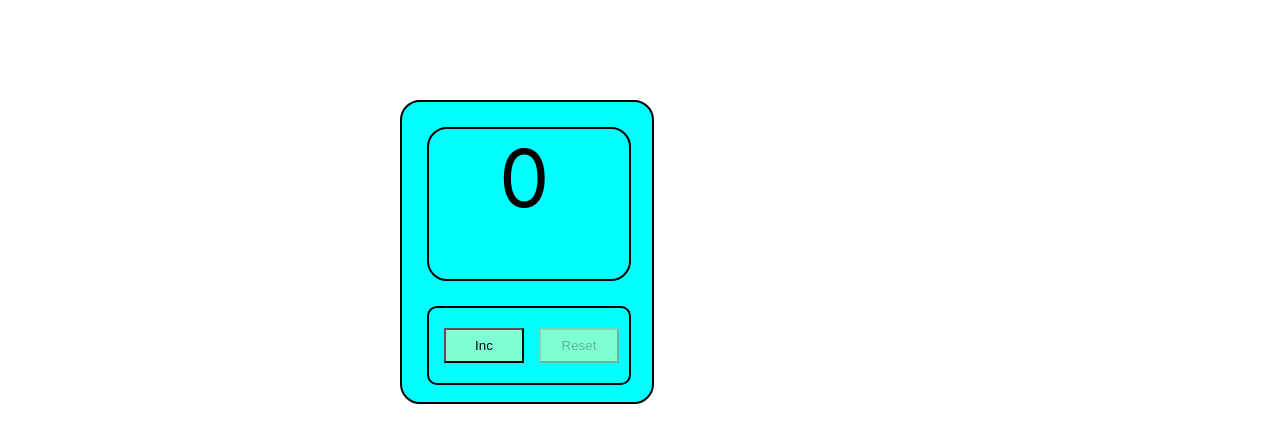
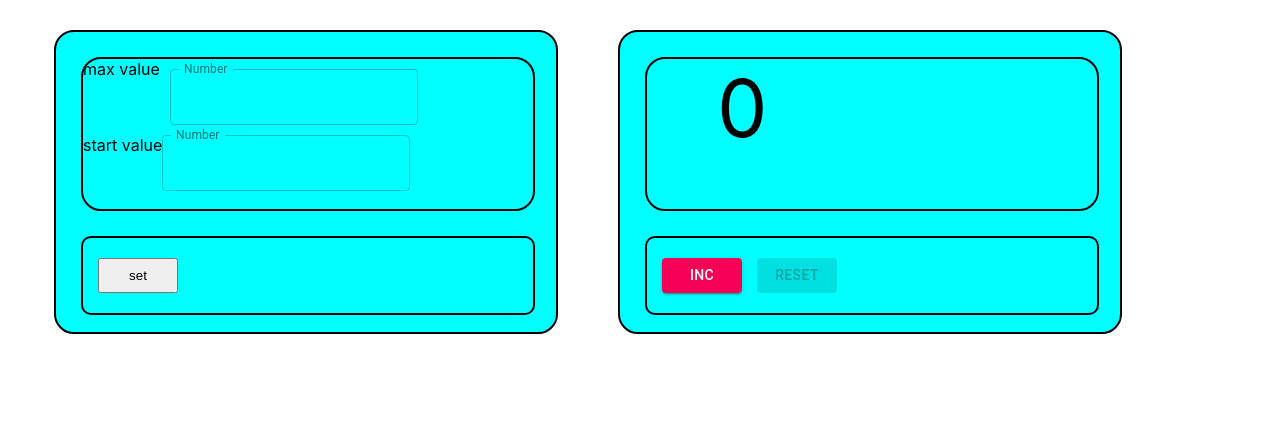
Before and after one commit to PavelMalta/CounterTuesday, a React (Create React App) app: page / in a window 1280 px wide. Shown: the top 442 px of the page. Built offline with nearby package versions, Linux system fonts and the light colour scheme.

Commit message:
add SettingsCounter component

```diff
--- a/src/App.css
+++ b/src/App.css
@@ -1,10 +1,7 @@
-.App {
-    margin-left: 400px;
-    margin-top: 100px;
-}
+
 
 .calculate {
-    width: 250px;
+    width: 500px;
     height: 300px;
     border: 2px solid black;
     border-radius: 20px;
@@ -12,7 +9,7 @@
 }
 
 .monitor {
-    width: 200px;
+    width: 450px;
     height: 150px;
     border: 2px solid black;
     margin: 25px;
@@ -29,7 +26,7 @@
 }
 
 .menu {
-    width: 200px;
+    width: 450px;
     height: 75px;
     border: 2px solid black;
     margin-left: 25px;
@@ -40,6 +37,5 @@
     margin-top: 20px;
     width: 80px;
     height: 35px;
-    background-color: aquamarine;
     cursor: pointer;
 }
--- a/src/App.tsx
+++ b/src/App.tsx
@@ -1,6 +1,8 @@
 import React, {useState} from 'react';
 import './App.css';
-import {Increment} from './Increment';
+import {Increment} from './components/Increment';
+import {Container, Grid} from "@material-ui/core";
+import {SettingsCounter} from "./components/SettingsCounter";
 
 
 function App() {
@@ -16,12 +18,19 @@ function App() {
 
 
     return (
-        <div className="App">
-            <Increment value={value}
-                       addValue={addValue}
-                       resetValue={resetValue}
-            />
-        </div>
+        <Container>
+            <Grid container className="App" >
+            <Grid item style={{margin: "30px"}}>
+                <SettingsCounter/>
+            </Grid>
+            <Grid item style={{margin: "30px"}}>
+                <Increment value={value}
+                           addValue={addValue}
+                           resetValue={resetValue}
+                />
+            </Grid>
+        </Grid>
+        </Container>
     );
 }
 
--- a/src/Button.tsx
+++ /dev/null
@@ -1,13 +0,0 @@
-
-
-type ButtonPropsType = {
-    title: string
-    onClick: () => void
-    disabled: () => boolean | undefined
-}
-
-export function Button(props: ButtonPropsType) {
-    return (
-        <button onClick={props.onClick} disabled={props.disabled()}>{props.title}</button>
-    )
-}
--- /dev/null
+++ b/src/components/Button.tsx
@@ -0,0 +1,21 @@
+import React from 'react';
+import Button from '@material-ui/core/Button';
+
+
+type ButtonPressPropsType = {
+    title: string
+    onClick: () => void
+    disabled: () => boolean | undefined
+}
+
+export function ButtonPress(props: ButtonPressPropsType) {
+    return (
+        <Button variant="contained"
+                color="secondary"
+                onClick={props.onClick}
+                disabled={props.disabled()}
+        >
+            {props.title}
+        </Button>
+    )
+}
--- a/src/Increment.tsx
+++ b/src/components/Increment.tsx
@@ -1,5 +1,5 @@
-import './App.css';
-import {Button} from "./Button";
+import '../App.css';
+import {ButtonPress} from "./Button";
 
 
 type IncrementPropsType = {
@@ -15,16 +15,9 @@ export function Increment(props: IncrementPropsType) {
     const onResetHandler = () => {
         props.resetValue()
     }
-    const onInsDisabled = () => {
-        if (props.value === 5) {
-            return true
-        }
-    }
-    const onResetDisabled = () => {
-        if (props.value === 0) {
-            return true
-        }
-    }
+    const onInsDisabled = () => props.value === 5
+    const onResetDisabled = () => props.value === 0
+
 
     return (
         <div className={"calculate"}>
@@ -32,8 +25,8 @@ export function Increment(props: IncrementPropsType) {
                 <span className={props.value === 5 ? "active-value" : "value"}>{props.value}</span>
             </div>
             <div className={"menu"}>
-                <Button title={"Inc"} onClick={onIncHandler} disabled={onInsDisabled}/>
-                <Button title={"Reset"} onClick={onResetHandler} disabled={onResetDisabled}/>
+                <ButtonPress title={"Inc"} onClick={onIncHandler} disabled={onInsDisabled}/>
+                <ButtonPress title={"Reset"} onClick={onResetHandler} disabled={onResetDisabled}/>
             </div>
         </div>
     )
--- /dev/null
+++ b/src/components/SettingsCounter.tsx
@@ -0,0 +1,31 @@
+import {TextField} from "@material-ui/core";
+import React from "react";
+
+export function SettingsCounter() {
+    return (
+        <div className={"calculate"}>
+            <div className={"monitor"}>
+                <div><span>max value</span><TextField
+                    label="Number"
+                    type="number"
+                    InputLabelProps={{
+                        shrink: true,
+                    }}
+                    variant="outlined"
+                    style={{margin: "10px"}}
+                /></div>
+                <div><span>start value</span><TextField
+                    label="Number"
+                    type="number"
+                    InputLabelProps={{
+                        shrink: true,
+                    }}
+                    variant="outlined"
+                /></div>
+            </div>
+            <div className={"menu"}>
+                <button>set</button>
+            </div>
+        </div>
+    )
+}
```
Also changed, not shown: 1 other file (tests, documents, lock files or other folders).
